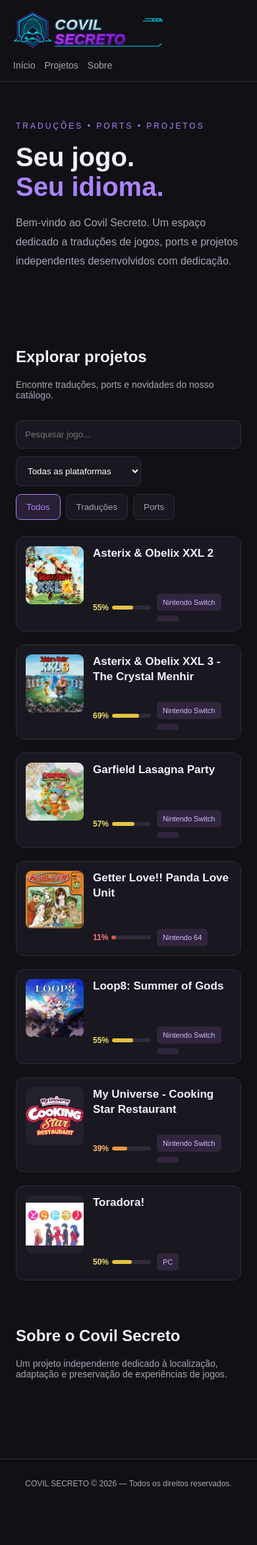
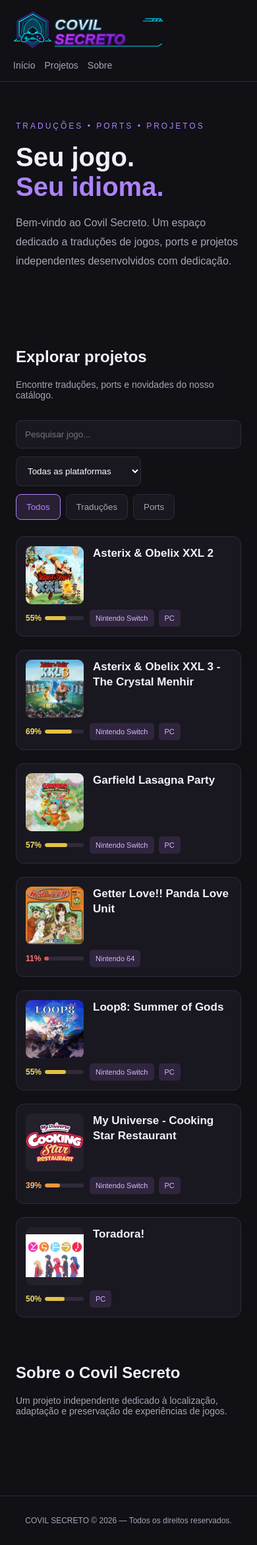
Before and after one commit to TemplarioK1/covil-secreto, a Jekyll site: the page index.html, which Jekyll copies as it is, in a window 390 px wide. Shown: the whole page at 66% size. Built offline with Jekyll 4.4.1, drawn with Linux system fonts in a browser that asks for light colours; before the commit the page ends 2286 px from its top, so only the background shows below that.

Commit message:
Ajusta posição do progresso e plataformas nos cards

```diff
--- a/index.html
+++ b/index.html
@@ -68,12 +68,14 @@ input, select {
 }
 .card:hover {transform:translateY(-4px);border-color:var(--purple)}
 .card-link {
-  min-height:172px;padding:18px;display:flex;align-items:flex-start;
-  gap:18px;color:inherit;text-decoration:none;
+  min-height:172px;padding:18px;display:grid;
+  grid-template-columns:104px minmax(0,1fr);
+  grid-template-rows:auto auto;column-gap:18px;row-gap:9px;
+  align-content:start;color:inherit;text-decoration:none;
 }
 .card-media {
-  width:104px;flex:0 0 104px;display:flex;flex-direction:column;
-  align-items:stretch;gap:9px;
+  grid-column:1;grid-row:1;min-width:0;
+  display:flex;flex-direction:column;align-items:stretch;
 }
 .project-icon {
   width:104px;height:104px;flex:0 0 104px;object-fit:contain;
@@ -84,14 +86,14 @@ input, select {
   display:flex;align-items:center;justify-content:center;
   color:var(--purple);font-size:35px;border-radius:9px;
 }
-.card-content {min-width:0;min-height:131px;flex:1;display:flex;align-items:stretch}
-.card-meta {min-width:0;flex:1;display:flex;flex-direction:column;align-items:stretch}
+.card-content {grid-column:2;grid-row:1;min-width:0;min-height:104px;display:flex;align-items:flex-start}
+.card-meta {min-width:0;width:100%;display:flex;flex-direction:column;align-items:stretch}
 .card h3 {
   margin:0;font-size:18px;line-height:1.35;overflow-wrap:anywhere;
 }
 .card-details {
-  display:flex;align-items:center;gap:12px;margin-top:auto;
-  min-width:0;
+  grid-column:1 / -1;grid-row:2;
+  display:flex;align-items:center;gap:12px;min-width:0;
 }
 .platforms {
   display:flex;gap:7px;flex:1;min-width:0;flex-wrap:wrap;
@@ -142,10 +144,12 @@ footer {
   .logo img {width:min(230px,70vw);height:auto;max-height:none}
   nav {gap:14px}
   .hero {padding-top:60px}
-  .card-link {min-height:142px;padding:14px;gap:14px}
-  .card-media {width:88px;flex-basis:88px;gap:8px}
+  .card-link {
+    min-height:142px;padding:14px;
+    grid-template-columns:88px minmax(0,1fr);column-gap:14px;row-gap:8px;
+  }
   .project-icon,.no-cover {width:88px;height:88px;flex-basis:88px}
-  .card-content {min-height:114px}
+  .card-content {min-height:88px}
   .progress-summary {width:88px;flex-basis:88px}
   .card-details {gap:9px}
   .card h3 {font-size:17px}
@@ -370,12 +374,12 @@ function render() {
           <div class="card-content">
             <div class="card-meta">
               <h3>${escapeHTML(p.title)}</h3>
-              <div class="card-details">
-                ${progressSummary}
-                <div class="platforms">
-                  ${platforms.map(platform => `<span class="tag-small">${escapeHTML(platform)}</span>`).join("")}
-                </div>
-              </div>
+            </div>
+          </div>
+          <div class="card-details">
+            ${progressSummary}
+            <div class="platforms">
+              ${platforms.map(platform => `<span class="tag-small">${escapeHTML(platform)}</span>`).join("")}
             </div>
           </div>
         </a>
```
